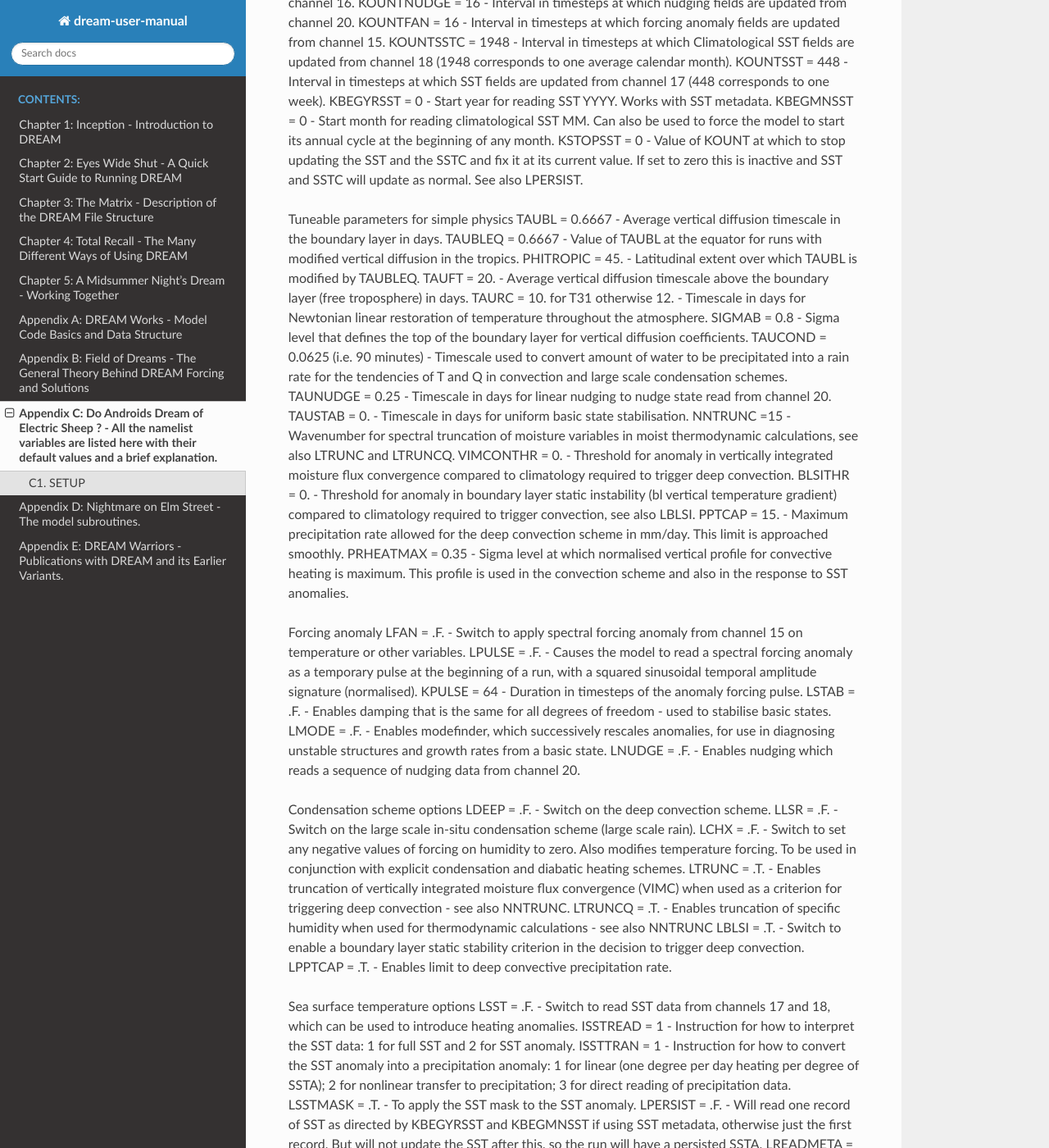
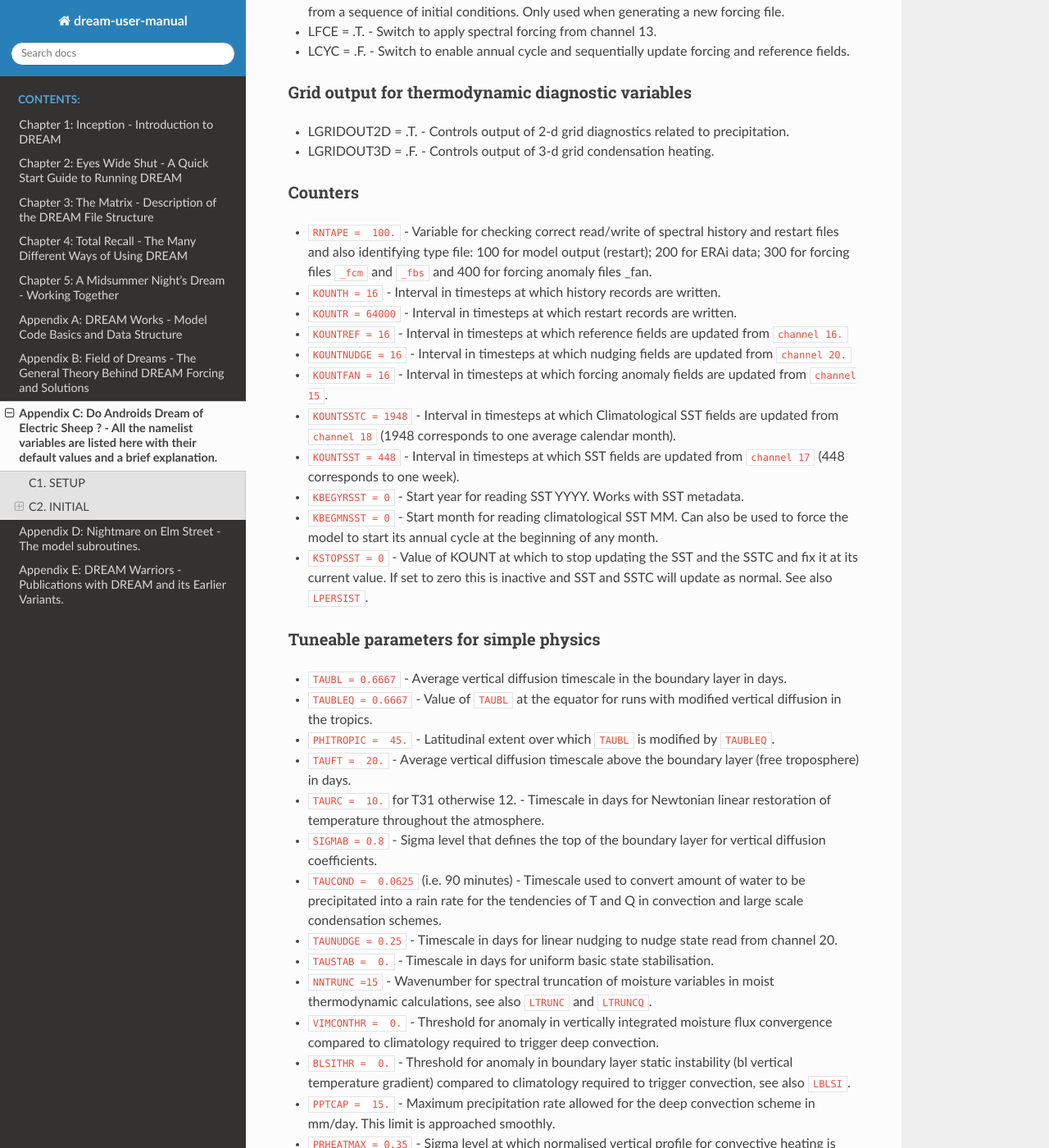
Before and after one commit to dream-gcm/usermanual, a Sphinx documentation site: the page built from source/AppendixC.md, in a window 1280 px wide and 1400 px high, scrolled down 1649 px. Shown: the whole window at 82% size. Built offline with Sphinx 7.4.7 and the Read the Docs theme 2.0.0, drawn with Linux system fonts in a browser that asks for light colours; some of the changed text lies outside the part shown.

Commit message:
SLX: Upd appendix C

```diff
--- a/source/AppendixC.md
+++ b/source/AppendixC.md
@@ -3,120 +3,118 @@
 
 ## C1. SETUP
 * `KRUN = 0` - The timestep on which the run will end (eg set to 320 for a 5-day run).
-* KTFIN = 1` - Number of times the model is run when `LTRAIN=.T.` - should be set equal to number of records in initial condition sequence.
+* `KTFIN = 1` - Number of times the model is run when `LTRAIN=.T.` - should be set equal to number of records in initial condition sequence.
 
 The following three string variables engage packages of namelist parameters - there is no default.
 
-RUNTYPE - Specifies the type of run in terms of forcing or symmetry: CYCLE, PERPETUAL, UNFORCED, or CHANNEL.
-THERMTYPE - Specifies the type of moist thermodynamics: DRY, WET or INTER.
-SSTZONE - Specifies the region in which SSTs are read: TROPICS, PACIFIC, ATLANTIC or INDIAN.
+* `RUNTYPE` - Specifies the type of run in terms of forcing or symmetry: `CYCLE`, `PERPETUAL`, `UNFORCED`, or `CHANNEL`.
+* `THERMTYPE` - Specifies the type of moist thermodynamics: DRY, WET or INTER.
+* `SSTZONE` - Specifies the region in which SSTs are read: TROPICS, PACIFIC, ATLANTIC or INDIAN.
 
 
-INITIAL
+## C2. INITIAL
 
-Physical constants
-GA = 9.81 - Acceleration due to gravity - m/s2
-GASCON = 287. - The gas constant R - J/kg K or m2/s2 K
-RADEA = 6371000. - Radius of the earth - m
-AKAP = 0.286 - Kappa, the ratio gas constant to specific heat capacity: R/Cp
-WW = 7.292E-5 - Angular velocity of the earth - rad/s
+### Physical constants:
+* `GA = 9.81` - Acceleration due to gravity - m/s2
+* `GASCON = 287.` - The gas constant R - J/kg K or m2/s2 K
+* `RADEA = 6371000.` - Radius of the earth - m
+* `AKAP = 0.286` - Kappa, the ratio gas constant to specific heat capacity: R/Cp
+* `WW = 7.292E-5` - Angular velocity of the earth - rad/s
 
-Numerical and run control
-BEGDAY = 0. - The day on which the run starts.
-TSPD =  64. - Number of timesteps per day.
-PNU =  0.015 - Time filter coefficient for the leapfrog scheme.
-TDISS = 0.5 - Dissipation timescale (days) for spectral hyperdiffusion.
-NDEL = 6 - Exponent of the gradient operator for spectral hyperdiffusion.
-T0 = 15*250. - Reference temperature (K) for the fifteen layers.
-NCOEFF = 0 - Maximum wavenumber of printed coefficients (only relevant for output text in channel 2).
-NLAT = 16 - Number of latitudes in printed gridpoint fields (only relevant for output text in channel 2).
-LSTRETCH = .F. - Legacy. Engages the original sigma level spacing from HS75.
-LLSD = .F. for T31 otherwise .T. - Activates “Lucy in the Sky with Diamonds” mode, in case you are hallucinating enough to believe that adding Land-Sea Drag will improve model performance. Doubles the drag over land in the lowest layer.
+### Numerical and run control
+* `BEGDAY = 0.` - The day on which the run starts.
+* `TSPD =  64.` - Number of timesteps per day.
+* `PNU =  0.015` - Time filter coefficient for the leapfrog scheme.
+* `TDISS = 0.5` - Dissipation timescale (days) for spectral hyperdiffusion.
+* `NDEL = 6` - Exponent of the gradient operator for spectral hyperdiffusion.
+* `T0 = 15*250.` - Reference temperature (K) for the fifteen layers.
+* `NCOEFF = 0` - Maximum wavenumber of printed coefficients (only relevant for output text in `channel 2`).
+* `NLAT = 16` - Number of latitudes in printed gridpoint fields (only relevant for output text in `channel 2`).
+* `LSTRETCH = .F.` - Legacy. Engages the original sigma level spacing from HS75.
+* `LLSD = .F.` for T31 otherwise `.T.` - Activates “Lucy in the Sky with Diamonds” mode, in case you are hallucinating enough to believe that adding Land-Sea Drag will improve model performance. Doubles the drag over land in the lowest layer.
 
-Forcing type
-LTRAIN = .F. - Switch to put the model run into training mode, to make successive forecasts from a sequence of initial conditions. Only used when generating a new forcing file.
-LFCE = .T. - Switch to apply spectral forcing from channel 13.
-LCYC = .F. - Switch to enable annual cycle and sequentially update forcing and reference fields.
+### Forcing type
+* LTRAIN = .F. - Switch to put the model run into training mode, to make successive forecasts from a sequence of initial conditions. Only used when generating a new forcing file.
+* LFCE = .T. - Switch to apply spectral forcing from channel 13.
+* LCYC = .F. - Switch to enable annual cycle and sequentially update forcing and reference fields.
 
-Grid output for thermodynamic diagnostic variables
-LGRIDOUT2D = .T. - Controls output of 2-d grid diagnostics related to precipitation.
-LGRIDOUT3D = .F. - Controls output of 3-d grid condensation heating.
+### Grid output for thermodynamic diagnostic variables
+* LGRIDOUT2D = .T. - Controls output of 2-d grid diagnostics related to precipitation.
+* LGRIDOUT3D = .F. - Controls output of 3-d grid condensation heating.
 
-Counters
-RNTAPE =  100. - Variable for checking correct read/write of spectral history and restart files and also identifying type file: 100 for model output (restart); 200 for ERAi data; 300 for forcing files _fcm and _fbs and 400 for forcing anomaly files _fan.
-KOUNTH = 16 - Interval in timesteps at which history records are written.
-KOUNTR = 64000 - Interval in timesteps at which restart records are written.
-KOUNTREF = 16 - Interval in timesteps at which reference fields are updated from channel 16.
-KOUNTNUDGE = 16 - Interval in timesteps at which nudging fields are updated from channel 20.
-KOUNTFAN = 16 - Interval in timesteps at which forcing anomaly fields are updated from channel 15.
-KOUNTSSTC = 1948 - Interval in timesteps at which Climatological SST fields are updated from channel 18 (1948 corresponds to one average calendar month).
-KOUNTSST = 448 - Interval in timesteps at which SST fields are updated from channel 17 (448 corresponds to one week).
-KBEGYRSST = 0 - Start year for reading SST YYYY. Works with SST metadata.
-KBEGMNSST = 0 - Start month for reading climatological SST MM. Can also be used to force the model to start its annual cycle at the beginning of any month.
-KSTOPSST = 0 - Value of KOUNT at which to stop updating the SST and the SSTC and fix it at its current value. If set to zero this is inactive and SST and SSTC will update as normal.  See also LPERSIST.
+### Counters
+* `RNTAPE =  100.` - Variable for checking correct read/write of spectral history and restart files and also identifying type file: 100 for model output (restart); 200 for ERAi data; 300 for forcing files `_fcm` and `_fbs` and 400 for forcing anomaly files _fan.
+* `KOUNTH = 16` - Interval in timesteps at which history records are written.
+* `KOUNTR = 64000` - Interval in timesteps at which restart records are written.
+* `KOUNTREF = 16` - Interval in timesteps at which reference fields are updated from `channel 16.`
+* `KOUNTNUDGE = 16` - Interval in timesteps at which nudging fields are updated from `channel 20.`
+* `KOUNTFAN = 16` - Interval in timesteps at which forcing anomaly fields are updated from `channel 15`.
+* `KOUNTSSTC = 1948` - Interval in timesteps at which Climatological SST fields are updated from `channel 18` (1948 corresponds to one average calendar month).
+* `KOUNTSST = 448` - Interval in timesteps at which SST fields are updated from `channel 17` (448 corresponds to one week).
+* `KBEGYRSST = 0` - Start year for reading SST YYYY. Works with SST metadata.
+* `KBEGMNSST = 0` - Start month for reading climatological SST MM. Can also be used to force the model to start its annual cycle at the beginning of any month.
+* `KSTOPSST = 0` - Value of KOUNT at which to stop updating the SST and the SSTC and fix it at its current value. If set to zero this is inactive and SST and SSTC will update as normal.  See also `LPERSIST`.
 
-Tuneable parameters for simple physics
-TAUBL = 0.6667 - Average vertical diffusion timescale in the boundary layer in days.
-TAUBLEQ = 0.6667 - Value of TAUBL at the equator for runs with modified vertical diffusion in the tropics.
-PHITROPIC =  45. - Latitudinal extent over which TAUBL is modified by TAUBLEQ.
-TAUFT =  20.  - Average vertical diffusion timescale above the boundary layer (free troposphere) in days.
-TAURC =  10. for T31 otherwise 12. - Timescale in days for Newtonian linear restoration of temperature throughout the atmosphere.
-SIGMAB = 0.8 - Sigma level that defines the top of the boundary layer for vertical diffusion coefficients.
-TAUCOND =  0.0625 (i.e. 90 minutes) - Timescale used to convert amount of water to be precipitated into a rain rate for the tendencies of T and Q in convection and large scale condensation schemes.
-TAUNUDGE = 0.25 - Timescale in days for linear nudging to nudge state read from channel 20.
-TAUSTAB =  0. - Timescale in days for uniform basic state stabilisation.
-NNTRUNC =15 - Wavenumber for spectral truncation of moisture variables in moist thermodynamic calculations, see also LTRUNC and LTRUNCQ.
-VIMCONTHR =  0. - Threshold for anomaly in vertically integrated moisture flux convergence compared to climatology required to trigger deep convection.
-BLSITHR =  0. - Threshold for anomaly in boundary layer static instability (bl vertical temperature gradient) compared to climatology required to trigger convection, see also LBLSI.
-PPTCAP =  15. - Maximum precipitation rate allowed for the deep convection scheme in mm/day. This limit is approached smoothly.
-PRHEATMAX = 0.35 - Sigma level at which normalised vertical profile for convective heating is maximum. This profile is used in the convection scheme and also in the response to SST anomalies.
+### Tuneable parameters for simple physics
+* `TAUBL = 0.6667` - Average vertical diffusion timescale in the boundary layer in days.
+* `TAUBLEQ = 0.6667` - Value of `TAUBL` at the equator for runs with modified vertical diffusion in the tropics.
+* `PHITROPIC =  45.` - Latitudinal extent over which `TAUBL` is modified by `TAUBLEQ`.
+* `TAUFT =  20.`  - Average vertical diffusion timescale above the boundary layer (free troposphere) in days.
+* `TAURC =  10.` for T31 otherwise 12. - Timescale in days for Newtonian linear restoration of temperature throughout the atmosphere.
+* `SIGMAB = 0.8` - Sigma level that defines the top of the boundary layer for vertical diffusion coefficients.
+* `TAUCOND =  0.0625` (i.e. 90 minutes) - Timescale used to convert amount of water to be precipitated into a rain rate for the tendencies of T and Q in convection and large scale condensation schemes.
+* `TAUNUDGE = 0.25` - Timescale in days for linear nudging to nudge state read from channel 20.
+* `TAUSTAB =  0.` - Timescale in days for uniform basic state stabilisation.
+* `NNTRUNC =15` - Wavenumber for spectral truncation of moisture variables in moist thermodynamic calculations, see also `LTRUNC` and `LTRUNCQ`.
+* `VIMCONTHR =  0.` - Threshold for anomaly in vertically integrated moisture flux convergence compared to climatology required to trigger deep convection.
+* `BLSITHR =  0.` - Threshold for anomaly in boundary layer static instability (bl vertical temperature gradient) compared to climatology required to trigger convection, see also `LBLSI`.
+* `PPTCAP =  15.` - Maximum precipitation rate allowed for the deep convection scheme in mm/day. This limit is approached smoothly.
+* `PRHEATMAX = 0.35` - Sigma level at which normalised vertical profile for convective heating is maximum. This profile is used in the convection scheme and also in the response to SST anomalies.
 
-Forcing anomaly
-LFAN = .F. - Switch to apply spectral forcing anomaly from channel 15 on temperature or other variables.
-LPULSE = .F. - Causes the model to read a spectral forcing anomaly as a temporary pulse at the beginning of a run, with a squared sinusoidal temporal amplitude signature (normalised).
-KPULSE = 64 - Duration in timesteps of the anomaly forcing pulse.
-LSTAB = .F. - Enables damping that is the same for all degrees of freedom - used to stabilise basic states.
-LMODE = .F. - Enables modefinder, which successively rescales anomalies, for use in diagnosing unstable structures and growth rates from a basic state.
-LNUDGE = .F. - Enables nudging which reads a sequence of nudging data from channel 20.
+### Forcing anomaly
+* `LFAN = .F.` - Switch to apply spectral forcing anomaly from channel 15 on temperature or other variables.
+* `LPULSE = .F.` - Causes the model to read a spectral forcing anomaly as a temporary pulse at the beginning of a run, with a squared sinusoidal temporal amplitude signature (normalised).
+* `KPULSE = 64 `- Duration in timesteps of the anomaly forcing pulse.
+* `LSTAB = .F.` - Enables damping that is the same for all degrees of freedom - used to stabilise basic states.
+* `LMODE = .F.` - Enables modefinder, which successively rescales anomalies, for use in diagnosing unstable structures and growth rates from a basic state.
+* `LNUDGE = .F.` - Enables nudging which reads a sequence of nudging data from `channel 20`.
 
-Condensation scheme options
-LDEEP = .F. - Switch on the deep convection scheme.
-LLSR = .F. - Switch on the large scale in-situ condensation scheme (large scale rain).
-LCHX = .F. - Switch to set any negative values of forcing on humidity to zero. Also modifies temperature forcing. To be used in conjunction with explicit condensation and diabatic heating schemes.
-LTRUNC = .T. - Enables truncation of vertically integrated moisture flux convergence (VIMC) when used as a criterion for triggering deep convection - see also NNTRUNC.
-LTRUNCQ = .T. - Enables truncation of specific humidity when used for thermodynamic calculations - see also NNTRUNC
-LBLSI = .T. - Switch to enable a boundary layer static stability criterion in the decision to trigger deep convection.
-LPPTCAP = .T. - Enables limit to deep convective precipitation rate.
+### Condensation scheme options
+* `LDEEP = .F.` - Switch on the deep convection scheme.
+* `LLSR = .F.` - Switch on the large scale in-situ condensation scheme (large scale rain).
+* `LCHX = .F.` - Switch to set any negative values of forcing on humidity to zero. Also modifies temperature forcing. To be used in conjunction with explicit condensation and diabatic heating schemes.
+* `LTRUNC = .T.` - Enables truncation of vertically integrated moisture flux convergence (`VIMC`) when used as a criterion for triggering deep convection - see also `NNTRUNC`.
+* `LTRUNCQ = .T.` - Enables truncation of specific humidity when used for thermodynamic calculations - see also `NNTRUNC`
+* `LBLSI = .T.` - Switch to enable a boundary layer static stability criterion in the decision to trigger deep convection.
+* `LPPTCAP = .T.` - Enables limit to deep convective precipitation rate.
 
-Sea surface temperature options
-LSST = .F. - Switch to read SST data from channels 17 and 18, which can be used to introduce heating anomalies.
-ISSTREAD = 1 - Instruction for how to interpret the SST data: 1 for full SST and 2 for SST anomaly.
-ISSTTRAN = 1 - Instruction for how to convert the SST anomaly into a precipitation anomaly: 1 for linear (one degree per day heating per degree of SSTA); 2 for nonlinear transfer to precipitation; 3 for direct reading of precipitation data.
-LSSTMASK = .T. - To apply the SST mask to the SST anomaly.
-LPERSIST = .F. - Will read one record of SST as directed by KBEGYRSST and KBEGMNSST if using SST metadata, otherwise just the first record. But will not update the SST after this, so the run will have a persisted SSTA.
-LREADMETA = .T. - Instructs the model to look for metadata in the SST file in channel 17.
-LOOPSST = .F. - Tells the model whether to return to the beginning of the file when it comes to the end of the SST data (channel 17) or SSTC data (channel 18). If set to false the model will stick on the last values read of both SST and SSTC if it gets to the end of either file.
+### Sea surface temperature options
+* `LSST = .F.` - Switch to read SST data from `channels 17` and `18`, which can be used to introduce heating anomalies.
+* `ISSTREAD = 1` - Instruction for how to interpret the SST data: 1 for full SST and 2 for SST anomaly.
+* `ISSTTRAN = 1` - Instruction for how to convert the SST anomaly into a precipitation anomaly: 1 for linear (one degree per day heating per degree of SSTA); 2 for nonlinear transfer to precipitation; 3 for direct reading of precipitation data.
+* `LSSTMASK = .T.` - To apply the SST mask to the SST anomaly.
+* `LPERSIST = .F.` - Will read one record of SST as directed by `KBEGYRSST` and `KBEGMNSST` if using SST metadata, otherwise just the first record. But will not update the SST after this, so the run will have a persisted SSTA.
+* `LREADMETA = .T.` - Instructs the model to look for metadata in the SST file in `channel 17`.
+* `LOOPSST = .F.` - Tells the model whether to return to the beginning of the file when it comes to the end of the SST data (`channel 17`) or SSTC data (`channel 18`). If set to false the model will stick on the last values read of both SST and SSTC if it gets to the end of either file.
 
+### Anomaly scaling factors
+* `SCALEFAN =  1.` - Factor that multiplies anomaly forcing from a _fan file (channel 15). It can be used to double, halve, or reverse the sign of a forcing anomaly. It can also be used to scale down an anomaly (normally use a factor of 0.0001) to provide linear perturbation solutions (the anomalies in the solution can then be scaled back up for presentation).
+* `SCALESSTA =  1.` - Factor that multiplies the SST anomaly directly.
+* `SCALEPPTA =  1.` - Factor that multiplies the precipitation and thus the diabatic heating directly associated with an SST anomaly. If the transfer function is nonlinear this will have a different effect to `SCALESSTA`.
+* `SCALELHEAT =  1.` - Factor that multiplies the specific latent heat of condensation. Normally = 1. Set it to zero if you want to force dry dynamics whilst retaining condensation processes (as in `RUNTYPE=INTER`) or to something else if you want to play.
 
+### Zonal averaging options
+* `LZMFC = .F.` - Takes the zonal mean of the forcing and reference data to provide zonally uniform forcing (but not for anomaly forcing).
+* `LZMIC = .F.` - Takes the zonal mean of the initial condition.
+* `ISYM = 1` - Set this to zero to make these zonal mean calculations symmetric about the equator.
+* `IWAVE = 0` - Set this to 1 to add wavenumber 1 to these zonal mean calculations. Set it to 2 to add wavenumbers 1 and 2. Set it to 3 to add wavenumbers 1,2 and 3, etc.
 
-Anomaly scaling factors
-SCALEFAN =  1. - Factor that multiplies anomaly forcing from a _fan file (channel 15). It can be used to double, halve, or reverse the sign of a forcing anomaly. It can also be used to scale down an anomaly (normally use a factor of 0.0001) to provide linear perturbation solutions (the anomalies in the solution can then be scaled back up for presentation).
-SCALESSTA =  1. - Factor that multiplies the SST anomaly directly.
-SCALEPPTA =  1. - Factor that multiplies the precipitation and thus the diabatic heating directly associated with an SST anomaly. If the transfer function is nonlinear this will have a different effect to SCALESSTA.
-SCALELHEAT =  1. - Factor that multiplies the specific latent heat of condensation. Normally = 1. Set it to zero if you want to force dry dynamics whilst retaining condensation processes (as in RUNTYPE=INTER) or to something else if you want to play.
-
-Zonal averaging options
-LZMFC = .F. - Takes the zonal mean of the forcing and reference data to provide zonally uniform forcing (but not for anomaly forcing).
-LZMIC = .F. - Takes the zonal mean of the initial condition.
-ISYM = 1 - Set this to zero to make these zonal mean calculations symmetric about the equator.
-IWAVE = 0 - Set this to 1 to add wavenumber 1 to these zonal mean calculations. Set it to 2 to add wavenumbers 1 and 2. Set it to 3 to add wavenumbers 1,2 and 3, etc.
-
-Definition of regions for reading SSTs and nudging
-JNSST = 25 (reset to 19 for T31) - Sets northern latitude for the SST mask in a N-S Gaussian grid.
-JSSST = 40 (reset to 30 for T31) - Sets southern latitude for the SST mask in a N-S Gaussian grid.
-IWSST = 0 - Sets western longitude for the SST mask in a regular grid that starts on Greenwich.
-IESST = MG+1 (129 or 97) - Sets eastern longitude for the SST mask in a regular grid that starts on Greenwich.
-JNNDG = 25 (reset to 19 for T31) - Sets northern latitude for the nudging mask in a N-S Gaussian grid.
-JSNDG = 40 (reset to 30 for T31) - Sets southern latitude for the nudging mask in a N-S Gaussian grid.
-IWNDG = 0 - Sets western longitude for the nudging mask in a regular grid that starts on Greenwich.
-IENDG = MG+1 (129 or 97) - Sets eastern longitude for the nudging mask in a regular grid that starts on Greenwich.
+### Definition of regions for reading SSTs and nudging
+* `JNSST = 25` (reset to 19 for T31) - Sets northern latitude for the SST mask in a N-S Gaussian grid.
+* `JSSST = 40` (reset to 30 for T31) - Sets southern latitude for the SST mask in a N-S Gaussian grid.
+* `IWSST = 0` - Sets western longitude for the SST mask in a regular grid that starts on Greenwich.
+* `IESST = MG+1` (129 or 97) - Sets eastern longitude for the SST mask in a regular grid that starts on Greenwich.
+* `JNNDG = 25` (reset to 19 for T31) - Sets northern latitude for the nudging mask in a N-S Gaussian grid.
+* `JSNDG = 40` (reset to 30 for T31) - Sets southern latitude for the nudging mask in a N-S Gaussian grid.
+* `IWNDG = 0` - Sets western longitude for the nudging mask in a regular grid that starts on Greenwich.
+* `IENDG = MG+1` (129 or 97) - Sets eastern longitude for the nudging mask in a regular grid that starts on Greenwich.
```
